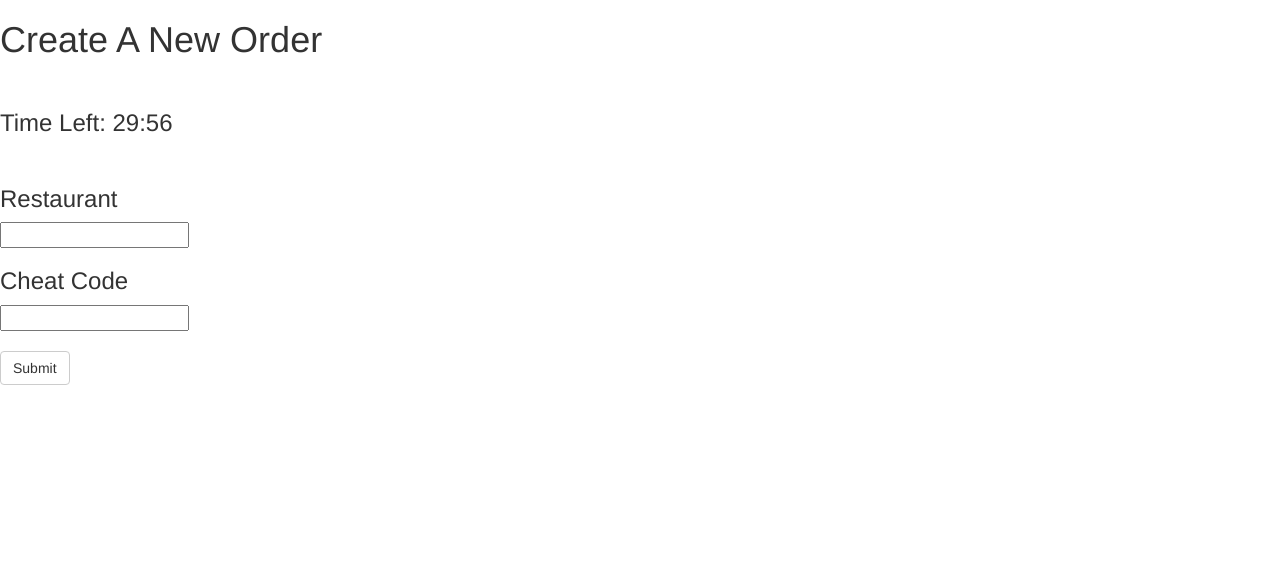
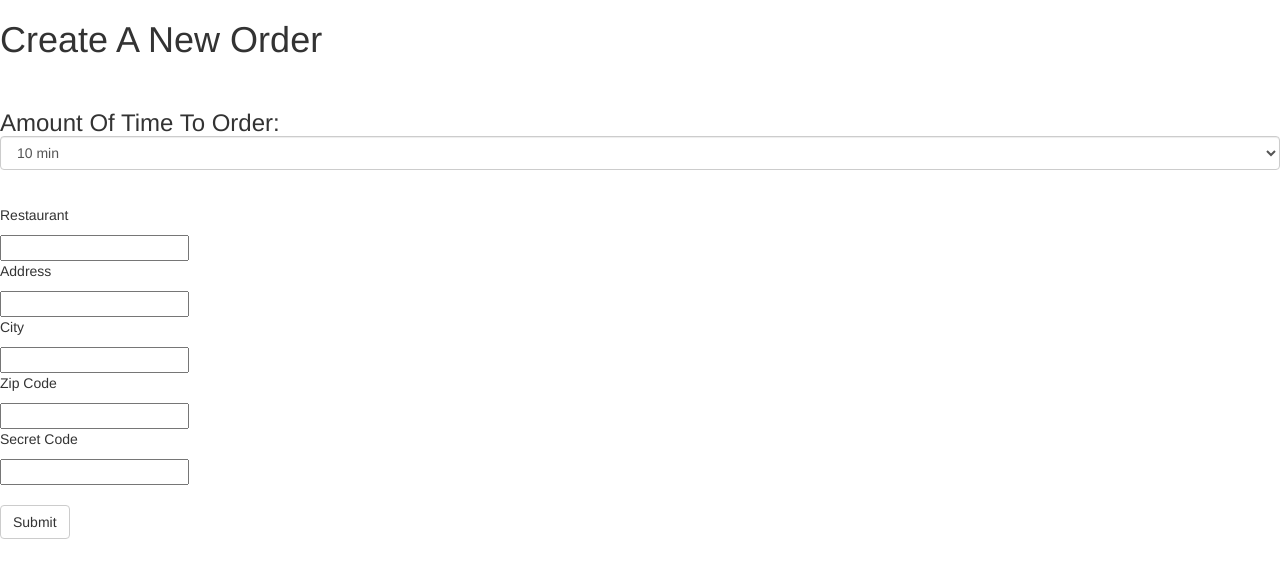
Before and after one commit to kblanch/WhatsForLunch, a plain HTML site: page creators_page.html in a window 1280 px wide. Drawn offline with nearby package versions, Linux system fonts and the light colour scheme.

```diff
--- a/creators_page.html
+++ b/creators_page.html
@@ -9,59 +9,78 @@
 </head>
 
 <body>
+    <div id="content">
         <h1>Create A New Order</h1>
         <br>
         <div>
-        <h3>Time Left: <span id="timeLeft">30:00</span></h3>
+            <h3>Amount Of Time To Order: <div class="form-group">
+                <select class="form-control">
+                    <option>10 min</option>
+                    <option>20 min</option>
+                    <option>30 min</option>
+                    <option>40 min</option>
+                    <option>50 min</option>
+                    <option>60 min</option>
+                </select>
+            </h3>
+        </div>
         </div>
         <br>
-    <div>
-        <h3 id="restaurant">Restaurant</h3>
+        <p id="restaurant">Restaurant</p>
         <input type="text" name="restaurant" id="restaurantInput">
-        <h3 id="cheatCode">Cheat Code</h3>
-        <input type="text" name="cheatCode" id="cheatCodeInput">
+        <p id="address">Address</p>
+        <input type="text" name="address" id="addressInput">
+        <p id="city">City</p>
+        <input type="text" name="city" id="cityInput">
+        <p id="zipCode">Zip Code</p>
+        <input type="text" name="zipCode" id="zipCodeInput">
+        <p id="secretCode">Secret Code</p>
+        <input type="text" name="secretCode" id="secretCodeInput">
         <br>
         <br>
         <button type="button" class="btn btn-default" id="submitButton">Submit</button>
     </div>
+</body>
 <script type="text/javascript">
 $(document).ready(function() {
 
-        function startTimer(duration, display) {
-            var timer = duration,
-                minutes, seconds;
-            setInterval(function() {
-                minutes = parseInt(timer / 60, 10);
-                seconds = parseInt(timer % 60, 10);
+    //Countdown timer
 
-                minutes = minutes < 10 ? "0" + minutes : minutes;
-                seconds = seconds < 10 ? "0" + seconds : seconds;
+    // function startTimer(duration, display) {
+    //     var timer = duration,
+    //         minutes, seconds;
+    //     setInterval(function() {
+    //         minutes = parseInt(timer / 60, 10);
+    //         seconds = parseInt(timer % 60, 10);
 
-                display.textContent = minutes + ":" + seconds;
+    //         minutes = minutes < 10 ? "0" + minutes : minutes;
+    //         seconds = seconds < 10 ? "0" + seconds : seconds;
 
-                if (--timer < 0) {
-                    endGame();
-                }
-            }, 1000);
-        }
+    //         display.textContent = minutes + ":" + seconds;
 
-        var mins = 60 * 30,
-            display = document.querySelector('#timeLeft');
+    //         if (--timer < 0) {
+    //             var timesUp = $("<h1>Times Up" + "<br><br>" + "<p>Times up. You are no longer able to order. Oh well</p>")
+    //             $('#content').html(timesUp);
+    //         }
+    //     }, 1000);
+    // }
 
-        startTimer(mins, display);
+    // var mins = 60 * 30,
+    //     display = document.querySelector('#timeLeft');
+
+    // startTimer(mins, display);
 
     $(document).on('click', "#submitButton", function(event) {
         event.preventDefault();
 
         var restaurant = $("#restaurantInput").val();
-            var cheatCode = $("#cheatCodeInput").val();
-            console.log(restaurant);
-            console.log(cheatCode);
-
+        var address = $("#addressInput").val();
+        var city = $("#cityInput").val();
+        var zipCode = $("#zipCodeInput").val();
+        var secretCode = $("#secretCodeInput").val();
     });
 
 });
 </script>
-</body>
 
 </html>
```
Also changed, not shown: creator_confirm.html (added, +29 -0 lines). Lines whose indentation alone changed are shown as unchanged.
